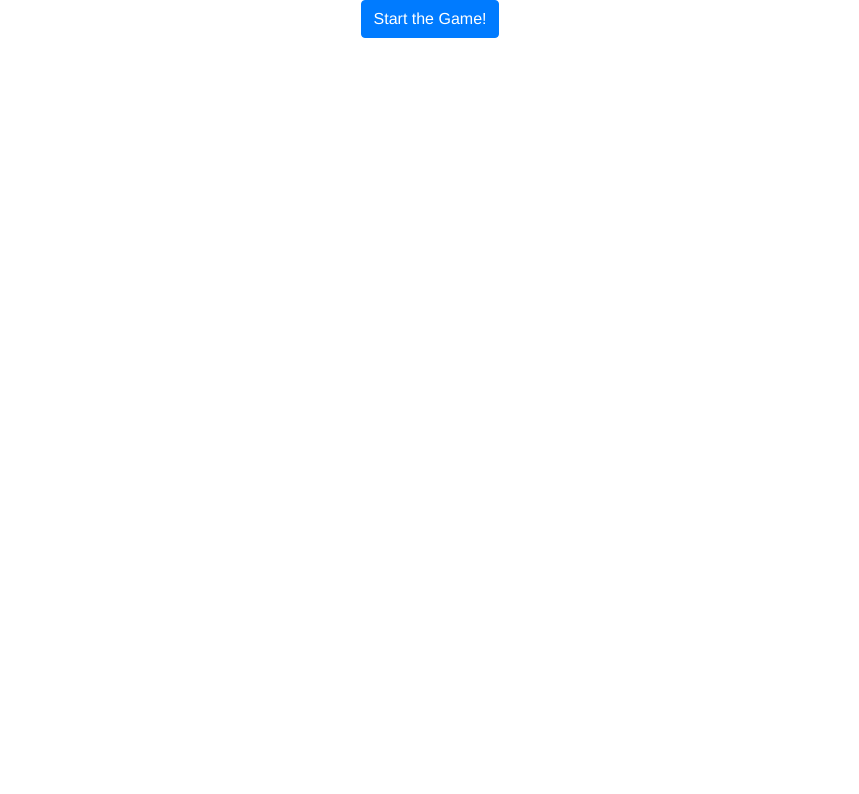
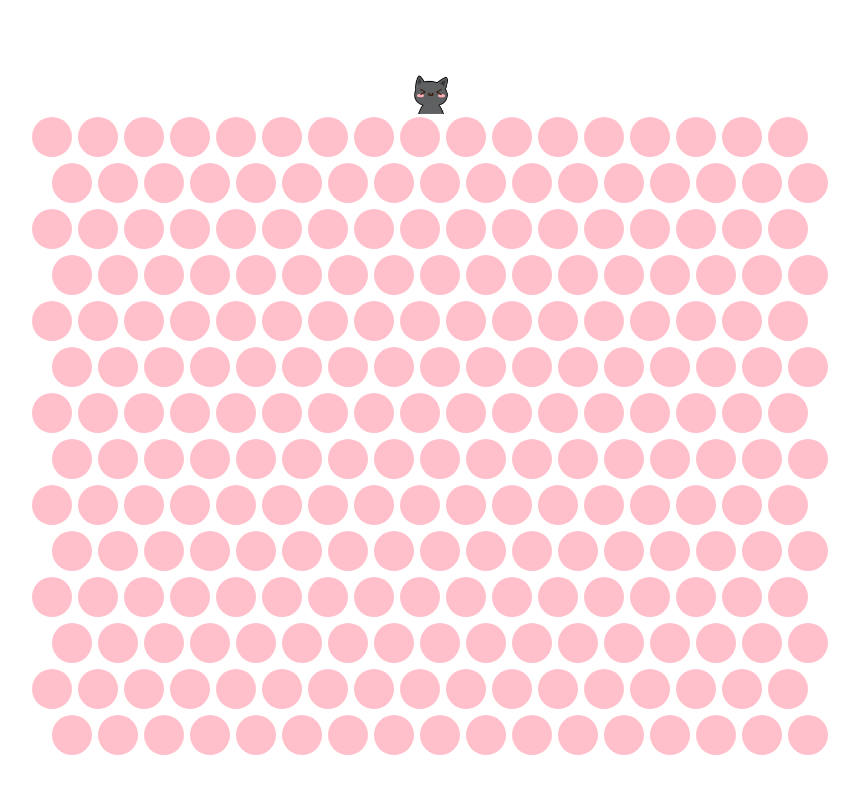
Before and after one commit to lynnqian/trap-the-kitten, a Vue app: page / in a window 1280 px wide. Shown: the top 794 px of the page, without its empty margins (210-1069 px from the left). Built offline with nearby package versions, Linux system fonts and the light colour scheme.

Commit message:
Remove useless ID binding; now game start without clicking a button

```diff
--- a/src/App.vue
+++ b/src/App.vue
@@ -1,16 +1,15 @@
 <template>
   <div id="app">
-    <button class="btn btn-primary" @click="getGameBoard" v-if="shownButton">Start the Game!</button>
-    <div :style="getMainContainerStyle()" v-if="gameStart">
+    <div :style="getMainContainerStyle()">
       <img src="../img/kitten.png" alt="kitten" class="kitten-image">
       <div v-for="i in vertiN" :key="i">
         <div class="btn-left">
-          <button v-for="j in horiN" :key="j" :id="'btn' + (i-1)*2 + '-' + j"
-                  type="button" class="btn btn-pink btn-circle" @click="clickOnBoard((i-1)*2, j-1), getButtonStyle((i-1)*2, j-1)"></button>
+          <button v-for="j in horiN" :key="j" :style="getButtonStyle((i-1)*2, j-1)"
+                  type="button" class="btn btn-pink btn-circle" @click="clickOnBoard((i-1)*2, j-1)"></button>
         </div>
         <div class="btn-right">
-          <button v-for="j in horiN" :key="j" :id="'btn' + ((i-1)*2+1) + '-' + j"
-                  type="button" class="btn btn-pink btn-circle" @click="clickOnBoard((i-1)*2+1, j-1), getButtonStyle((i-1)*2+1, j-1)"></button>
+          <button v-for="j in horiN" :key="j" :style="getButtonStyle((i-1)*2+1, j-1)"
+                  type="button" class="btn btn-pink btn-circle" @click="clickOnBoard((i-1)*2+1, j-1)"></button>
         </div>
       </div>
     </div>
--- a/src/app.ts
+++ b/src/app.ts
@@ -3,14 +3,23 @@ import Vue from 'vue'
 // noinspection JSUnusedGlobalSymbols
 export const App = Vue.extend({
     data () {
+        const vn = Math.floor(window.innerHeight * 0.85 / 86);
+        const hn = Math.floor(window.innerWidth * 0.60 / 43);
+
+        // Init board array.
+        const bArr = Array(vn * 2);
+        for (let i = 0; i < vn * 2; i++) {
+            bArr[i] = Array(hn).fill(false);
+        }
+
         return {
             windowH: window.innerHeight,
             windowW: window.innerWidth,
-            vertiN: Math.floor(window.innerHeight * 0.85 / 86),
-            horiN: Math.floor(window.innerWidth * 0.60 / 43),
+            vertiN: vn,
+            horiN: hn,
             gameStart: false,
             shownButton: true,
-            boardArray: [[false]],
+            boardArray: bArr,
         };
     },
 
@@ -32,27 +41,17 @@ export const App = Vue.extend({
             };
         },
 
-        getGameBoard () {
-            this.boardArray = Array(this.vertiN * 2).fill(Array(this.horiN).fill(false));
-            this.boardArray = Array(this.vertiN * 2);
-            for (let _i = 0; _i < this.vertiN * 2; _i++) {
-                this.boardArray[_i] = Array(this.horiN).fill(false);
-            }
-            this.gameStart = true;
-            this.shownButton = false;
-            console.log(this.boardArray);
-        },
-
         clickOnBoard: function(row: number, col: number) {
             this.boardArray[row][col] = true;
             console.log(this.boardArray);
+
+            // Force update the style of buttons.
+            this.$forceUpdate();
         },
 
         getButtonStyle: function(row: number, col: number) {
-            if (this.boardArray[row][col] == true) {
-                const buttonId = String('btn' + row + '-' + (col+1))
-                document.getElementById(buttonId)!.style.backgroundColor = "palevioletred";
-            }
+            console.log(this.boardArray[row][col])
+            return this.boardArray[row][col] ? { backgroundColor: "palevioletred" } : {};
         }
     },
 
```
Also changed, not shown: src/styles.css (line endings or trailing spaces).
